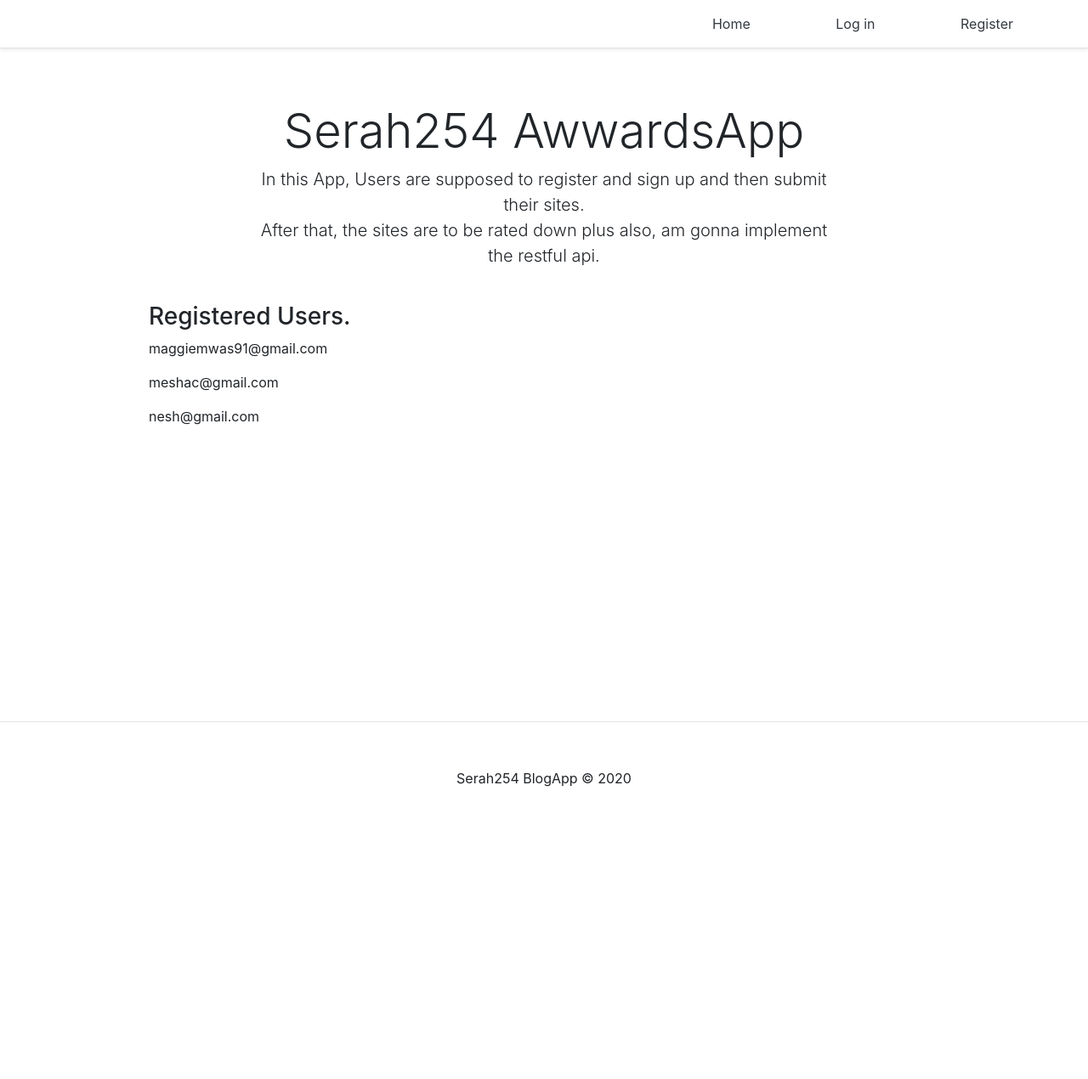
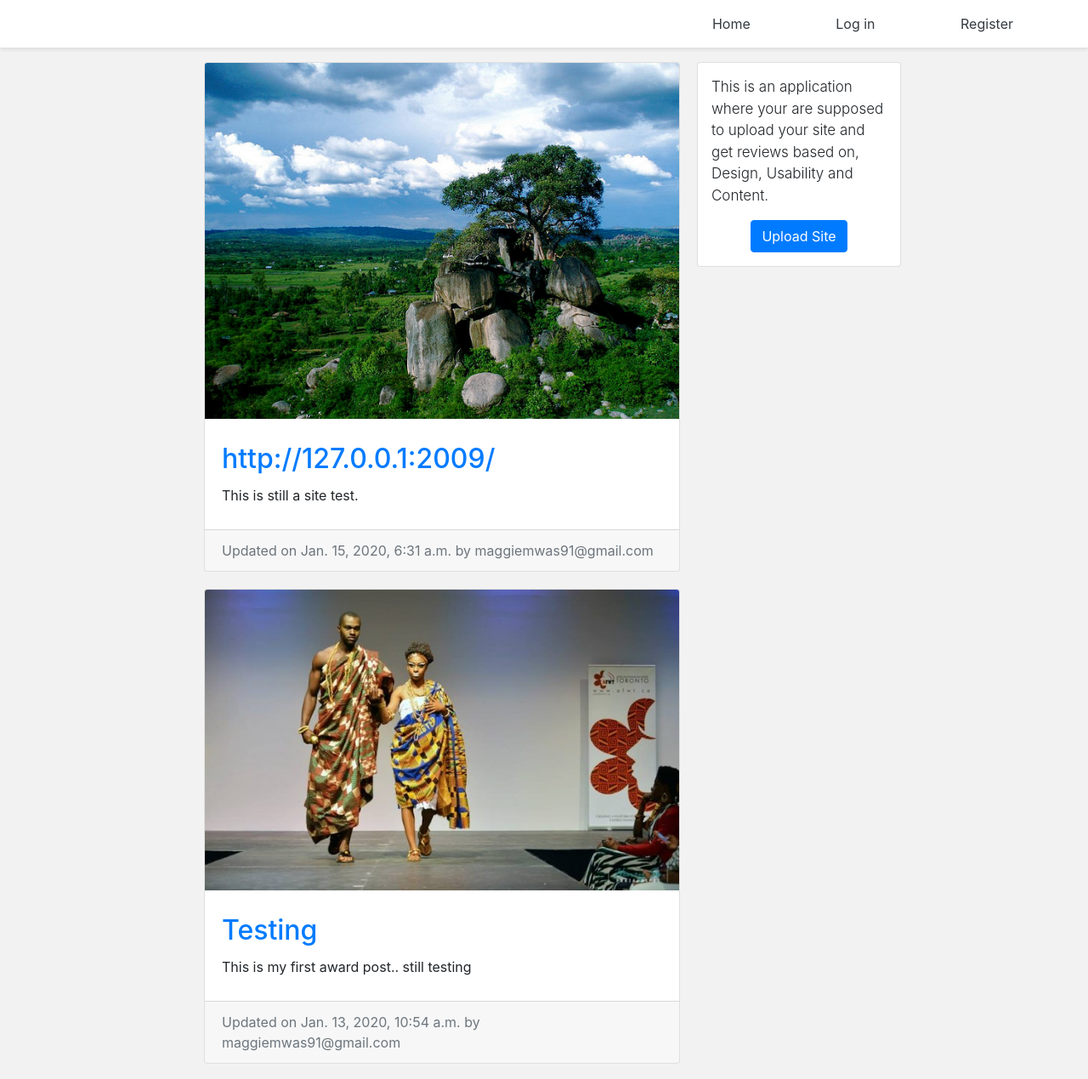
Before and after one commit to margaret254/Awwards, a Django app: page / in a window 1280 px wide. Shown: the top 1270 px of the page at 85% size. Before the commit the page ends 926 px from the top, so only its background shows below. Run offline with Django 3.2, Linux system fonts and the light colour scheme; data comes from the database, SQL or seed files in the repository; both versions use the stored data as it was after the commit; parts of the project's set-up code (start-up, migrations or seed data) failed here and were passed over; some libraries are stand-ins or nearby versions.

Commit message:
Fix errors and manage changes

```diff
--- a/mysite/urls.py
+++ b/mysite/urls.py
@@ -14,7 +14,10 @@ Including another URLconf
     2. Add a URL to urlpatterns:  path('blog/', include('blog.urls'))
 """
 from django.contrib import admin
-from django.urls import path
+from django.urls import path,include
+from django.contrib.auth import views as auth_views
+from django.conf import settings
+from django.conf.urls.static import static
 
 from personal.views import (
     home_screen_view,
@@ -24,13 +27,20 @@ from account.views import (
     logout_view,
     login_view,
     account_view,
+    must_authenticate_view,
 )
 
 urlpatterns = [
     path('admin/', admin.site.urls),
     path('', home_screen_view,name="home"),
-    path('register/',registration_view,name="register"),
+    path('account/',account_view, name="account"),
+    path('award/', include('award.urls','award')),
+    path('login/',login_view, name="login"),
     path('logout/',logout_view, name="logout"),
-    path('login/',login_view, name="login"),
-    path('account/',account_view, name="account"),
+    path('must_authenticate/',must_authenticate_view, name="must_authenticate"),
+    path('register/',registration_view,name="register")
 ]
+
+if settings.DEBUG:
+    urlpatterns += static(settings.STATIC_URL,document_root=settings.STATIC_ROOT)
+    urlpatterns += static(settings.MEDIA_URL,document_root=settings.MEDIA_ROOT)
--- a/personal/templates/personal/home.html
+++ b/personal/templates/personal/home.html
@@ -1,22 +1,79 @@
-{% extends 'base.html'%}
+{% extends 'base.html' %}
+{% load static %}
 
-{% block content%}
-<div class="pricing-header px-3 py-3 pt-md-5 pb-md-4 mx-auto text-center">
-    <h1 class="display-4">Serah254 AwwardsApp</h1>
-    <p class="lead">In this App, Users are supposed to register and sign up and then submit
-        their sites. <br> After that, the sites are to be rated down plus also, am gonna implement
-        the restful api.
-    </p>
-    </div>
-    <div class="container">
-        <div class="d-flex flex-column">
-                <h3>Registered Users.</h3>
-                {% for account in accounts %}
-                <p>{{account}}</p>
-                {% endfor%}
-        </div>
-    </div>
+{% block content %}
+<style type="text/css">
+
+	@media (max-width: 768px) {
+		.right-column{
+			margin-left: 0px;
+		}
+	}
+
+	@media (min-width: 768px) {
+		.right-column{
+			margin-left: 20px;
+		}
+	}
+
+	.blog-post-container{
+		margin-bottom: 20px;
+		width: 100%;
+	}
+	.create-post-bar{
+		background-color: #fff;
+		margin-bottom:20px;
+	}
+
+	.left-column{
+		padding:0px;
+	}
+
+	.right-column{
+		padding:0px;
+	}
+	.lead{
+		font-size: 17px;
+	}
+</style>
+<div class="container">
+	<div class="row">
+
+		<!-- blog feed -->
+		<div class="left-column col-lg-7 offset-lg-1">
+
+			<!-- Top 'create post' bar -->
+			<div class="d-lg-none mb-3">
+				<div class="card m-auto d-flex flex-column p-3">
+					<p class="lead"> This is an application where your are supposed to upload your site and get reviews based on,<br> Design, Usability and Content.</p>
+					<p class="m-auto"><a class="btn btn-primary" href="{% url 'award:create' %}">Upload Site</a></p>
+				</div>
+			</div>
+			<!-- end Top 'create post' bar -->
+
+			<!-- Award posts-->
+			{% for post in award_posts %}
+				<div class="blog-post-container">
+					{% include 'award/snippets/award_post.html' with award_post=post %}
+				</div>
+			{% endfor %}
+			<!-- End Award posts-->
+		</div>
+		<!-- end feed -->
 
 
+		<!-- Right 'create post' column  -->
+		<div class="right-column col-lg-3 d-lg-flex d-none flex-column">
 
-{% endblock content%}
+			<div class="card create-post-bar d-flex flex-column p-3">
+				<p class="lead">This is an application where your are supposed to upload your site and get reviews based on,<br> Design, Usability and Content.</p>
+				<p class="m-auto"><a class="btn btn-primary" href="{% url 'award:create' %}">Upload Site</a></p>
+			</div>
+
+		</div>
+		<!-- end Right 'create post' column  -->
+
+	</div>
+</div>
+
+{% endblock content %}
--- a/personal/views.py
+++ b/personal/views.py
@@ -1,12 +1,13 @@
 from django.shortcuts import render
-from account.models import Account
+from operator import attrgetter
+from award.models import AwardPost
 
 # Create your views here.
 
 def home_screen_view(request):
 
     context = { }
-    accounts = Account.objects.all()
-    context['accounts'] = accounts
+    award_posts = sorted(AwardPost.objects.all(), key=attrgetter('date_updated'), reverse=True)
+    context['award_posts'] = award_posts
 
     return render(request, "personal/home.html",context)
--- a/requirements.txt
+++ b/requirements.txt
@@ -1,4 +1,6 @@
 Django==2.2.2
+djangorestframework==3.11.0
+Pillow==7.0.0
 pkg-resources==0.0.0
 pytz==2019.3
 sqlparse==0.3.0
--- a/templates/base.html
+++ b/templates/base.html
@@ -7,6 +7,7 @@
     <title>Header</title>
 
       {% include 'snippets/header.html' %}
+      {% include 'snippets/base_css.html' %}
 </head>
 <body>
     <style type="text/css">
--- /dev/null
+++ b/templates/snippets/base_css.html
@@ -0,0 +1,5 @@
+<style type="text/css">
+    body{
+        background-color: #f2f2f2;
+    }
+</style>
```
Also changed, not shown: account/templates/account/account.html (+24 -0 lines), mysite/settings.py (+9 -0 lines), db.sqlite3.
